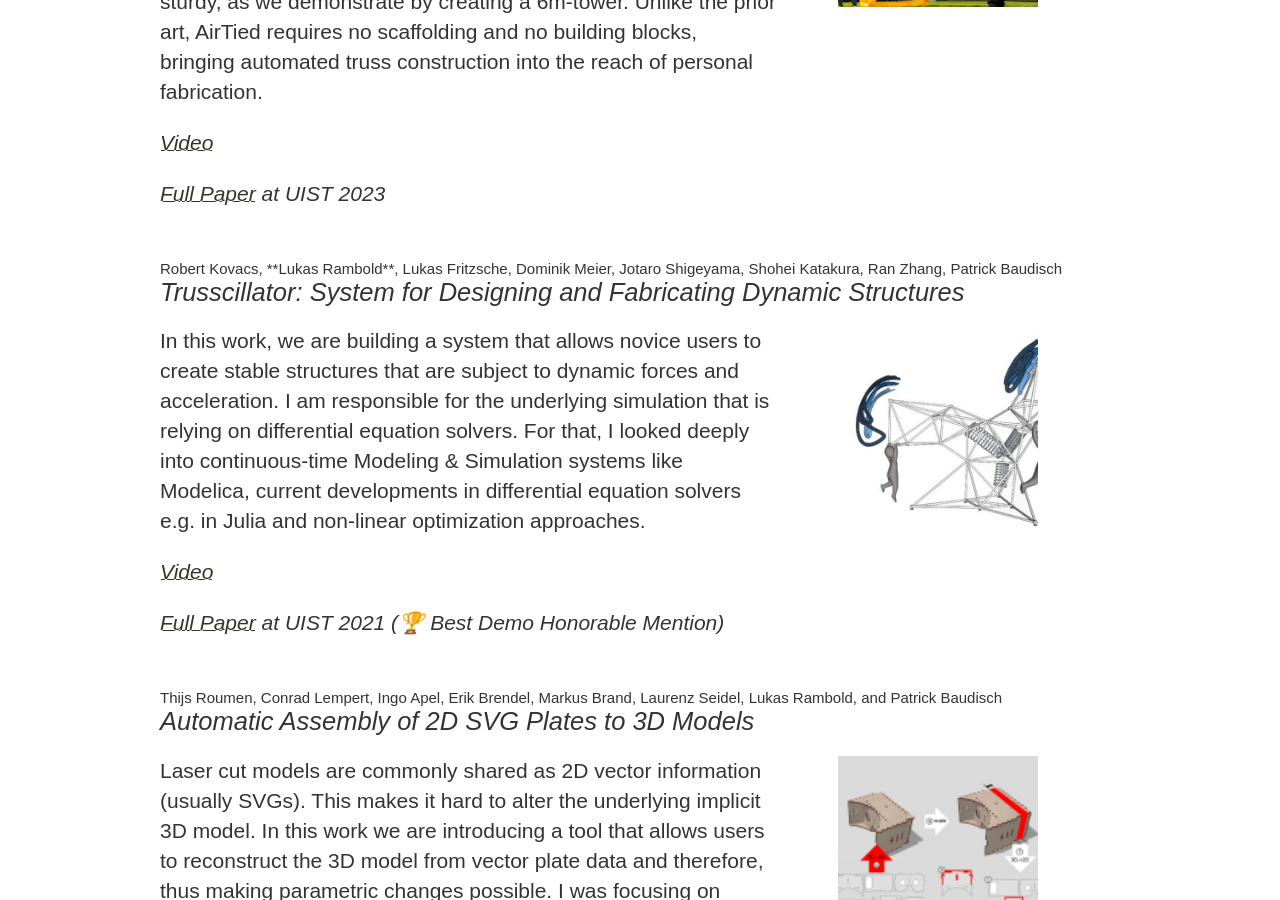
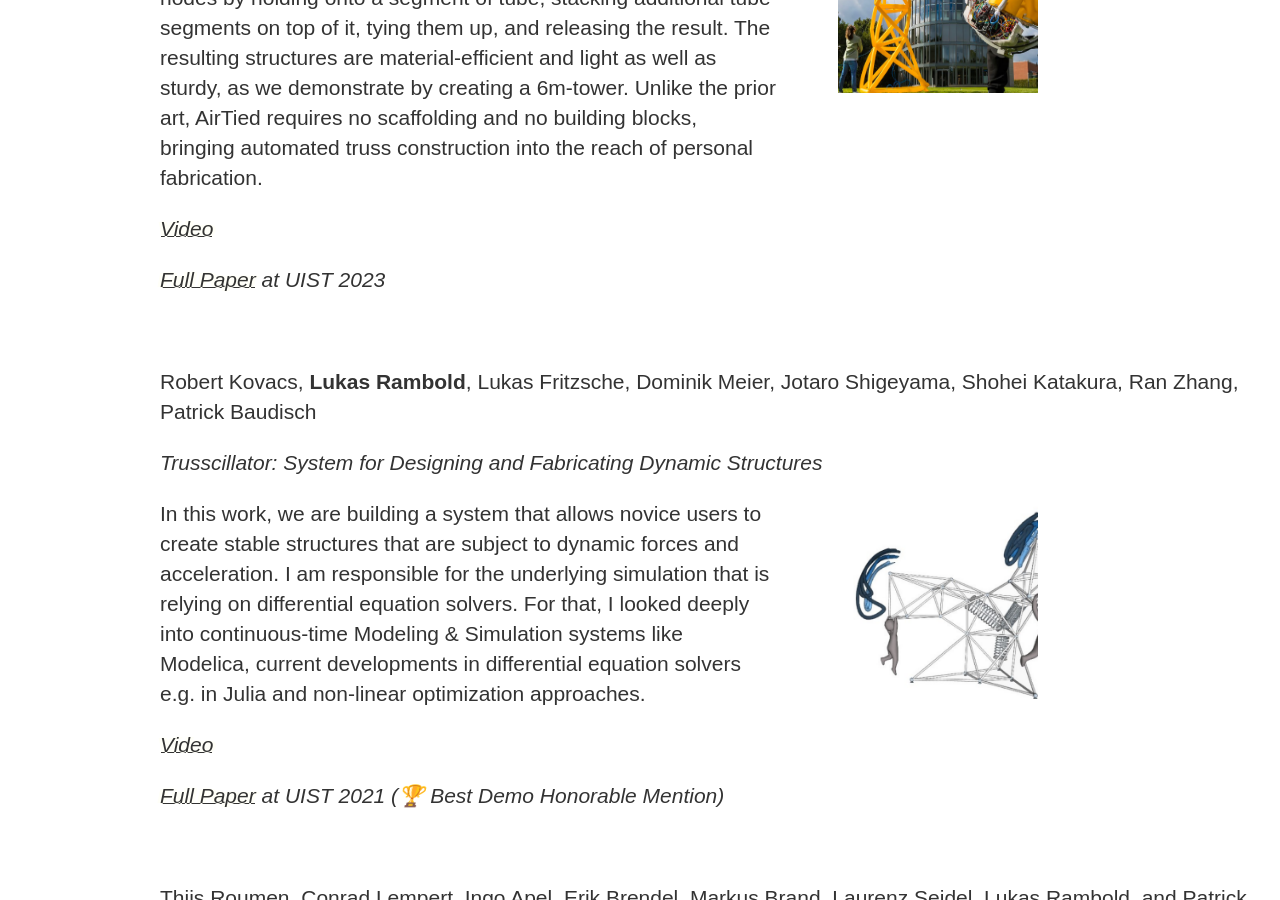
Before and after one commit to ramboldio/ramboldio.github.io, a Jekyll site: the page built from index.md, in a window 1280 px wide and 900 px high, scrolled down 1203 px. Built offline with Jekyll 4.4.1, drawn with Linux system fonts in a browser that asks for light colours.

Commit message:
parse yaml fields as markdown

```diff
--- a/_layouts/home.html
+++ b/_layouts/home.html
@@ -11,8 +11,8 @@
 		{% assign sorted_portfolio = site.portfolio | sort: 'year' | reverse %}
 		{% for portfolio_item in sorted_portfolio %}
 		<section class="portfolio-item">
-			<span>{{ portfolio_item.authors }}</span>
-			<h3>{{ portfolio_item.title }}</h3>
+			<span>{{ portfolio_item.authors || markdownify }}</span>
+			<h3>{{ portfolio_item.title || markdownify }}</h3>
 			<p>
 				<!--
 				<input type="checkbox" id="mn-figure-1" class="margin-toggle">
@@ -21,7 +21,7 @@
 				<span class="marginnote">
 					<img src="{{ portfolio_item.image }}" height=200 width=200>
 				</span>
-				{{ portfolio_item.content }}
+				{{ portfolio_item.content || markdownify }}
 			</p>
 			<div style="clear: both;"></div>
 		</section>
```
